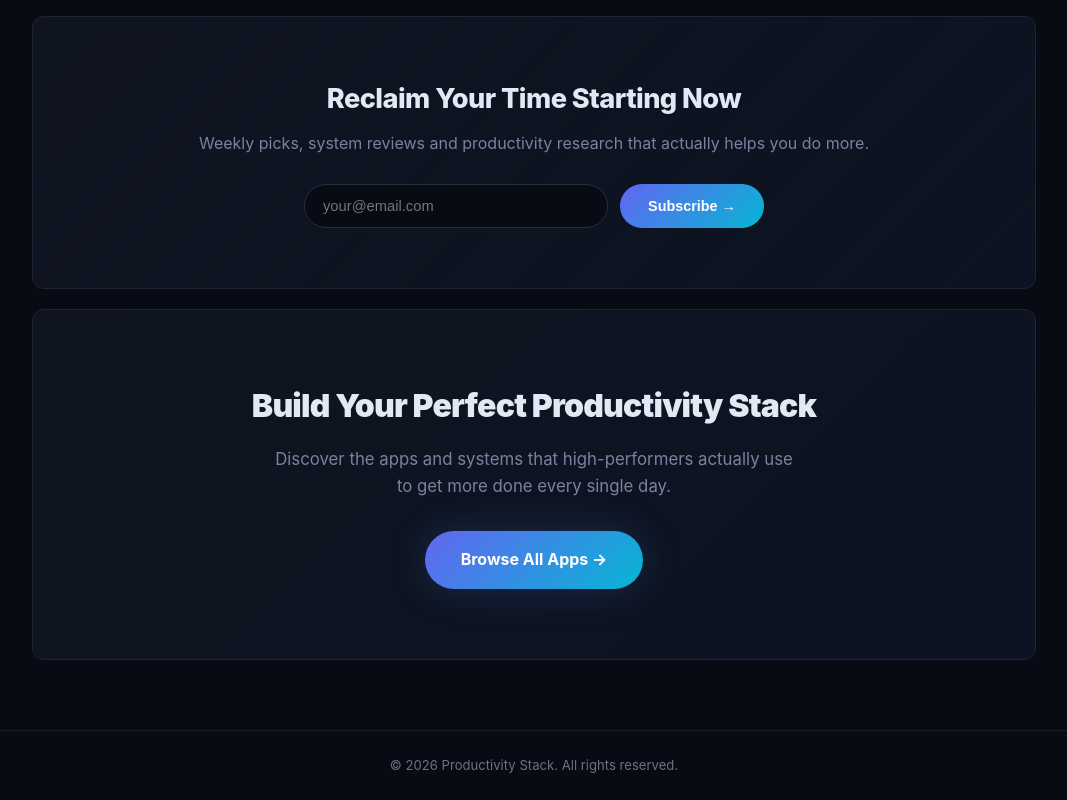
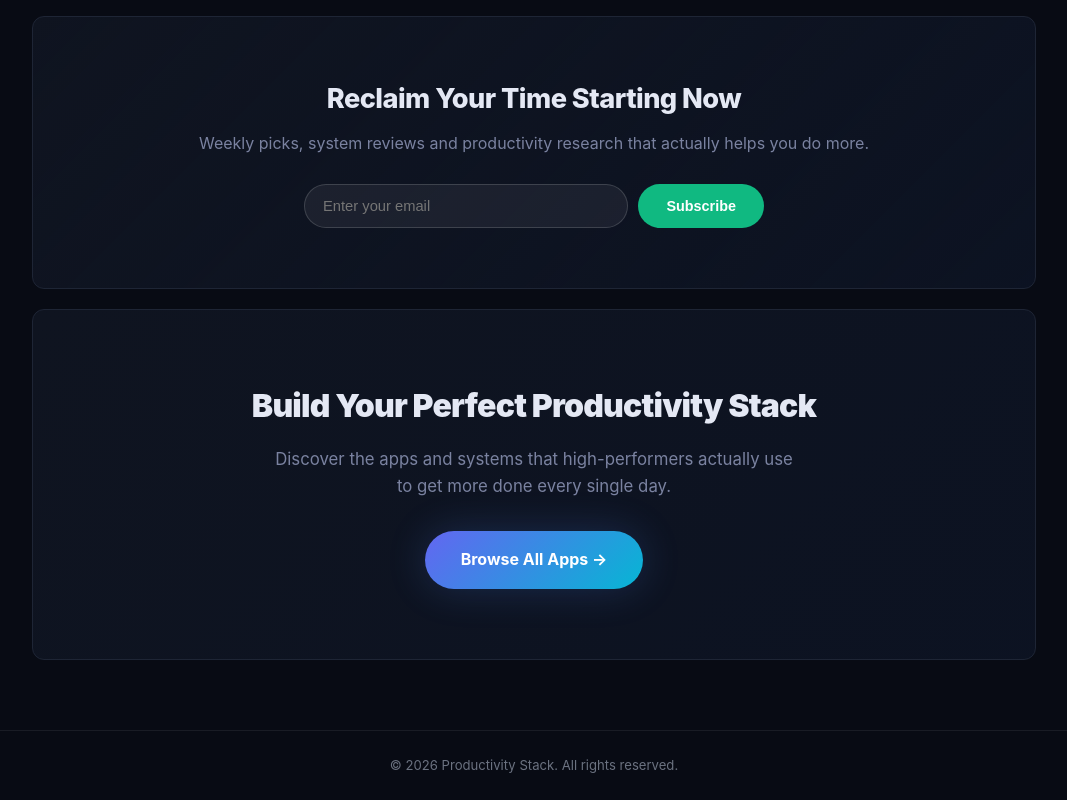
Before and after one commit to conceptsellerbills-cmyk/productivity-stack, a Next.js app: page / in a window 1280 px wide. Shown: the part 6032-6832 px from the top of the page, without its empty margins (106-1173 px from the left). Built offline with nearby package versions, Linux system fonts and the light colour scheme.

Commit message:
feat: connect newsletter form to /api/subscribe

```diff
--- a/components/NewsletterForm.tsx
+++ b/components/NewsletterForm.tsx
@@ -1,49 +1,64 @@
-'use client'
-import { useState } from 'react'
+"use client"
+import { useState } from "react"
 
 export default function NewsletterForm() {
-  const [email, setEmail] = useState('')
-  const [status, setStatus] = useState<'idle' | 'loading' | 'success' | 'error'>('idle')
+  const [email, setEmail] = useState("")
+  const [status, setStatus] = useState<"idle"|"loading"|"success"|"error">("idle")
 
   async function handleSubmit(e: React.FormEvent) {
     e.preventDefault()
-    if (!email) return
-    setStatus('loading')
+    if (!email.trim()) return
+    setStatus("loading")
     try {
-      const res = await fetch('/api/subscribe', {
-        method: 'POST',
-        headers: { 'Content-Type': 'application/json' },
-        body: JSON.stringify({ email }),
+      const res = await fetch("/api/subscribe", {
+        method: "POST",
+        headers: { "Content-Type": "application/json" },
+        body: JSON.stringify({ email: email.trim() }),
       })
-      setStatus(res.ok ? 'success' : 'error')
-      if (res.ok) setEmail('')
+      if (res.ok) {
+        setStatus("success")
+        setEmail("")
+      } else {
+        setStatus("error")
+      }
     } catch {
-      setStatus('error')
+      setStatus("error")
     }
   }
 
-  if (status === 'success') {
-    return (
-      <p style={{ color: '#22c55e', fontWeight: 700, fontSize: '1rem', textAlign: 'center' }}>
-        ✓ You're subscribed! Welcome aboard.
-      </p>
-    )
-  }
-
   return (
-    <form onSubmit={handleSubmit} style={{ display: 'flex', gap: '12px', maxWidth: '460px', margin: '0 auto', flexWrap: 'wrap', justifyContent: 'center' }}>
+    <form onSubmit={handleSubmit} style={{ display: "flex", gap: 10, maxWidth: 460, margin: "0 auto", flexWrap: "wrap", justifyContent: "center" }}>
       <input
-        className="newsletter-input"
         type="email"
-        placeholder="your@email.com"
         value={email}
-        onChange={(e) => setEmail(e.target.value)}
-        disabled={status === 'loading'}
+        onChange={e => setEmail(e.target.value)}
+        placeholder="Enter your email"
         required
+        disabled={status === "loading" || status === "success"}
+        style={{
+          flex: 1, minWidth: 200, padding: "13px 18px", borderRadius: 50,
+          background: "rgba(255,255,255,0.06)", border: "1px solid rgba(255,255,255,0.15)",
+          color: "#e4e8f4", fontSize: "0.92rem", outline: "none"
+        }}
       />
-      <button className="newsletter-btn" type="submit" disabled={status === 'loading'}>
-        {status === 'loading' ? 'Subscribing...' : status === 'error' ? 'Try again →' : 'Subscribe →'}
+      <button
+        type="submit"
+        disabled={status === "loading" || status === "success"}
+        style={{
+          padding: "13px 28px", borderRadius: 50,
+          background: status === "success" ? "#10b981" : "#10b981",
+          color: "#fff", fontWeight: 700, fontSize: "0.9rem",
+          border: "none", cursor: "pointer", whiteSpace: "nowrap",
+          opacity: status === "loading" ? 0.7 : 1
+        }}
+      >
+        {status === "loading" ? "Subscribing..." : status === "success" ? "✓ Subscribed!" : "Subscribe"}
       </button>
+      {status === "error" && (
+        <p style={{ width: "100%", textAlign: "center", color: "#f87171", fontSize: "0.85rem", margin: "4px 0 0" }}>
+          Something went wrong. Please try again.
+        </p>
+      )}
     </form>
   )
 }
```
